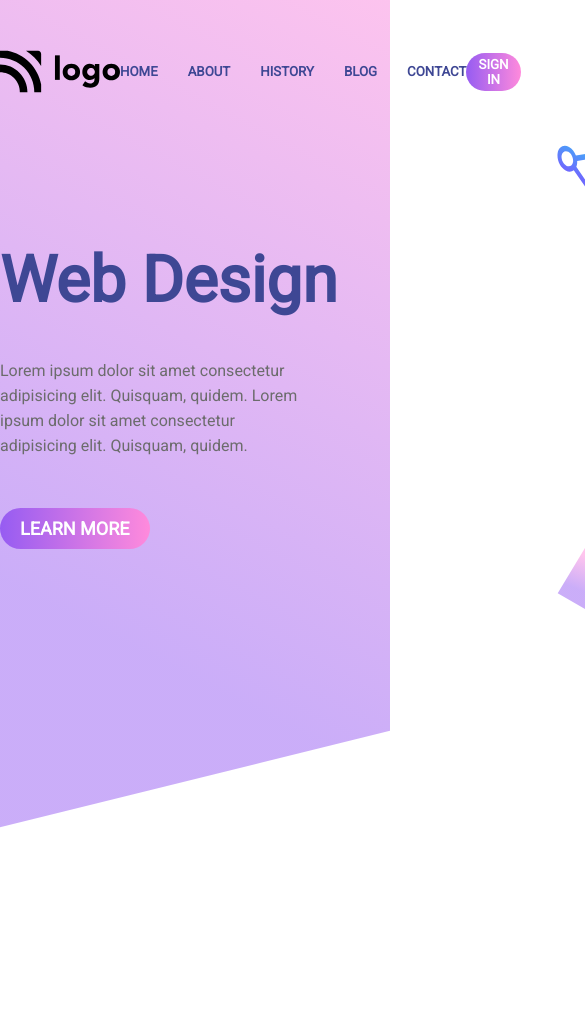
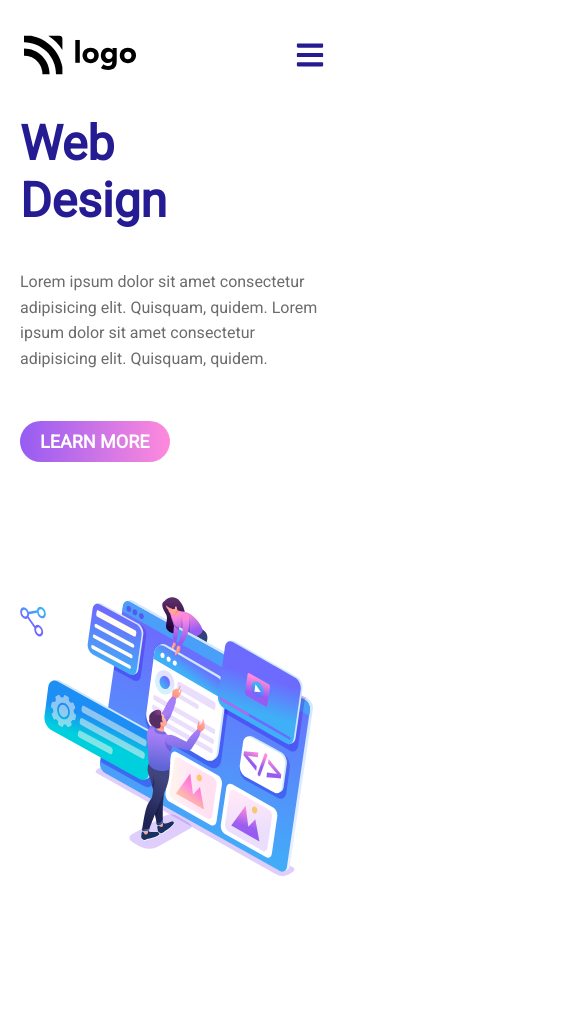
Before and after one commit to Abhijeet03s/Full-Stack-JavaScript-Project-8, a plain HTML site: page index.html in a window 390 px wide. Shown: the top 1014 px of the page, 585 px wide, since content can reach past the window. Before the commit the page ends 844 px from the top, so only its background shows below. Drawn offline with Linux system fonts and the light colour scheme.

Commit message:
added media queries

```diff
--- a/css/styles.css
+++ b/css/styles.css
@@ -1,27 +1,28 @@
 * {
   padding: 0;
   margin: 0;
-  font-family: 'Roboto';
+  font-family: "Roboto", sans-serif;
 }
 
 body {
-  height: 100vh;
   background-image: url("../images/backcover.svg");
+  background-position: right;
+  background-size: 870px;
   background-repeat: no-repeat;
-  background-position:  right bottom;
+}
+button {
+  cursor: pointer;
 }
 
 /* Navbar Section */
 
 .main-div {
-  max-width: 80rem;
-  margin: 0 auto;
+  max-width: 70rem;
+  margin: 30px auto;
 }
-
 nav {
   display: flex;
   justify-content: space-between;
-  height: 17vh;
   align-items: center;
 }
 nav img {
@@ -29,8 +30,11 @@ nav img {
 }
 .nav-items {
   display: flex;
-  gap: 30px;
   color: #3e4794;
+}
+.nav-item {
+  margin: 0 30px;
+  cursor: pointer;
 }
 nav .btn {
   border: none;
@@ -38,59 +42,125 @@ nav .btn {
   padding: 4px 12px;
   cursor: pointer;
   font-weight: bold;
-  color: #FFFFFF;
+  color: #ffffff;
   border-radius: 50px;
+  cursor: pointer;
+}
+.menu-icon {
+  display: none;
+  height: 30px;
   cursor: pointer;
 }
 
 /*----------------------- intro section ---------------------*/
 .intro-section {
   display: flex;
+  padding-top: 50px;
 }
-.intro-section .left-section {
-  max-width: 400px;
+.left-section {
+  max-width: 50%;
   margin-top: 100px;
 }
 .intro-section h1 {
-  color: #3e4794;
-  font-size: 4rem;
+  color: #251b92;
+  font-size: 64px;
   margin-bottom: 40px;
 }
 .intro-section h4 {
   color: #6c6c6c;
   font-weight: normal;
-  max-width: 300px;
+  width: 300px;
   margin-bottom: 50px;
-  line-height: 25px;
+  line-height: 1.6;
 }
-.intro-section .btn-lm {
+.btn-lm {
   border: none;
   background: linear-gradient(to right, #965cf2, #ff8adc);
   padding: 10px 20px;
   font-weight: bold;
   font-size: 18px;
-  color: #FFFFFF;
+  color: #ffffff;
   border-radius: 50px;
   cursor: pointer;
 }
-.intro-section .imgs-div {
-  position: relative;
+.imgs-div img:nth-child(3) {
+  position: fixed;
+  top: 15%;
+  right: 5%;
+  height: 80vh;
+  width: 55vw;
 }
-.imgs-div img:nth-child(3) {
-  width: 650px;
-  position: absolute;
-  top: -20px;
-  left: 220px;
+.vector-img {
+  position: fixed;
+  top: 65%;
+  left: 45%;
 }
 .vector-dot {
-  position: absolute;
-  top: 400px;
-  left: 270px;
-  width: 15px;
+  position: fixed;
+  top: 65%;
+  left: 48.5%;
 }
-.vector-img {
-  position: absolute;
-  top: 400px;
-  left: 220px;
-  width: 80px;
+@media screen and (max-width: 1200px) {
+  body {
+    background-size: 680px;
+  }
+  .main-div {
+    padding: 3% 10%;
+  }
+  nav img {
+    height: 40px;
+  }
+  .imgs-div img:nth-child(3) {
+    height: 100vh;
+    width: 50vw;
+  }
+  .vector-dot {
+    left: 49.5%;
+  }
 }
+@media only screen and (max-width: 768px) {
+  body {
+    background-size: 500px;
+    background-position: top right;
+  }
+  .main-div {
+    padding: 5px 20px;
+  }
+  .nav-items,
+  .btn {
+    display: none;
+  }
+  .menu-icon {
+    display: inline-block;
+  }
+  .imgs-div img:nth-child(3) {
+    height: 65vh;
+  }
+  .intro-section {
+    padding-top: 120px;
+  }
+  .left-section h1 {
+    font-size: 48px;
+  }
+  .vector-dot,
+  .vector-img {
+    display: none;
+  }
+}
+@media only screen and (max-width: 600px) {
+  body {
+    background: none;
+  }
+  .intro-section {
+    display: flex;
+    flex-direction: column;
+    margin-top: -180px;
+  }
+  .left-section {
+    width: 100%;
+  }
+  .imgs-div img:nth-child(3) {
+    position: sticky;
+    width: 75vw;
+  }
+}
--- a/index.html
+++ b/index.html
@@ -1,5 +1,6 @@
 <!DOCTYPE html>
 <html lang="en">
+
   <head>
     <meta charset="UTF-8" />
     <meta http-equiv="X-UA-Compatible" content="IE=edge" />
@@ -7,19 +8,16 @@
     <link rel="stylesheet" href="css/styles.css" />
     <link rel="preconnect" href="https://fonts.googleapis.com" />
     <link rel="preconnect" href="https://fonts.gstatic.com" crossorigin />
-    <link
-      href="https://fonts.googleapis.com/css2?family=Roboto&display=swap"
-      rel="stylesheet"
-    />
+    <link href="https://fonts.googleapis.com/css2?family=Roboto&display=swap" rel="stylesheet" />
     <title>Project-8</title>
   </head>
+
   <body>
     <div class="main-div">
-
       <!-- Navbar Section -->
-
       <nav>
         <img src="./images/logo.svg" alt="logo" />
+        <img src="./images/menu-icon.svg" alt="menu-icon" class="menu-icon" />
         <div class="nav-items">
           <h5 class="nav-item">HOME</h5>
           <h5 class="nav-item">ABOUT</h5>
@@ -29,9 +27,7 @@
         </div>
         <button class="btn">SIGN IN</button>
       </nav>
-
-<!-- Intro Section -->
-
+      <!-- Intro Section -->
       <div class="intro-section">
         <div class="left-section">
           <h1>Web Design</h1>
@@ -44,12 +40,8 @@
         </div>
         <div class="imgs-div">
           <img src="./images/vector.svg" alt="vector-img" class="vector-img" />
-          <img
-            src="./images/vector-dot.svg"
-            alt="vector-dot"
-            class="vector-dot"
-          />
-          <img src="./images/intro-img.svg" alt="intro-img" />
+          <img src="./images/vector-dot.svg" alt="vector-dot" class="vector-dot" />
+          <img src="./images/intro-img.svg" alt="intro-img" class="intro-img" />
         </div>
       </div>
     </div>
```
Also changed, not shown: images/menu-icon.svg (added).
